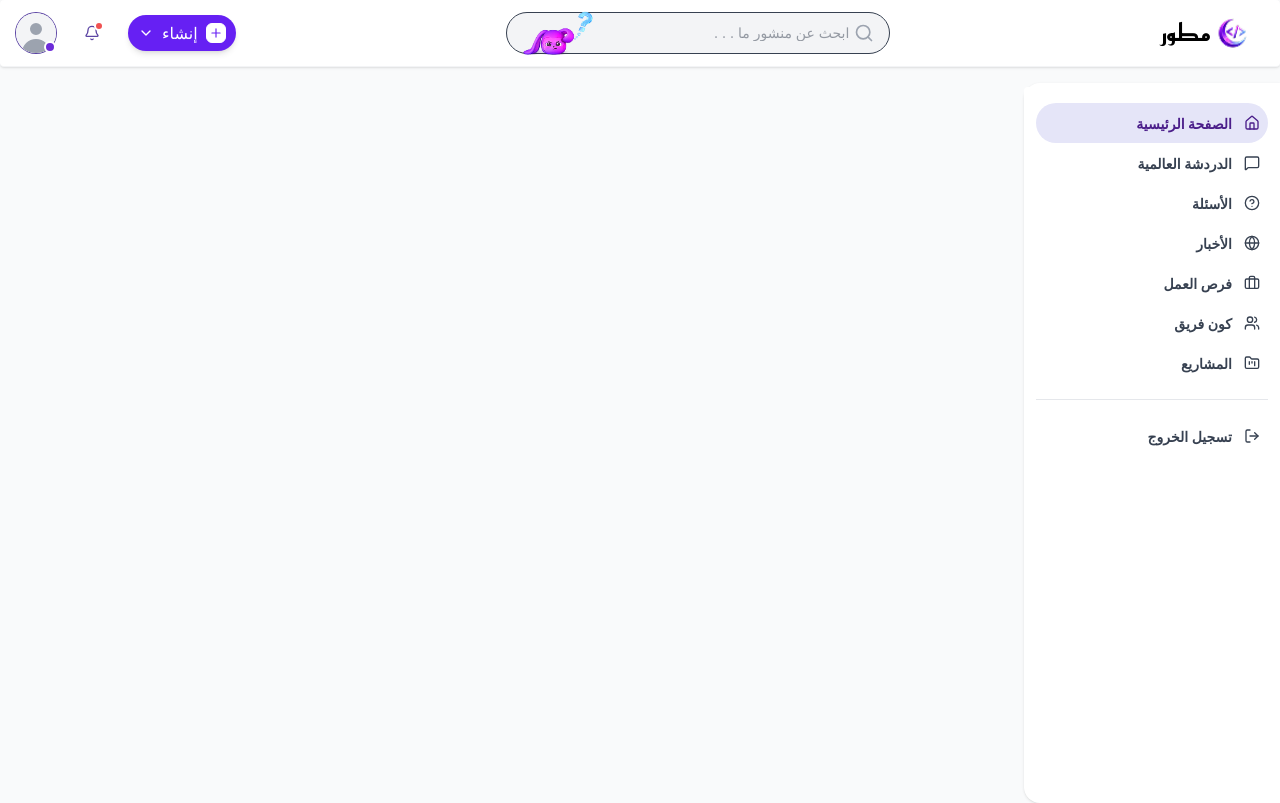
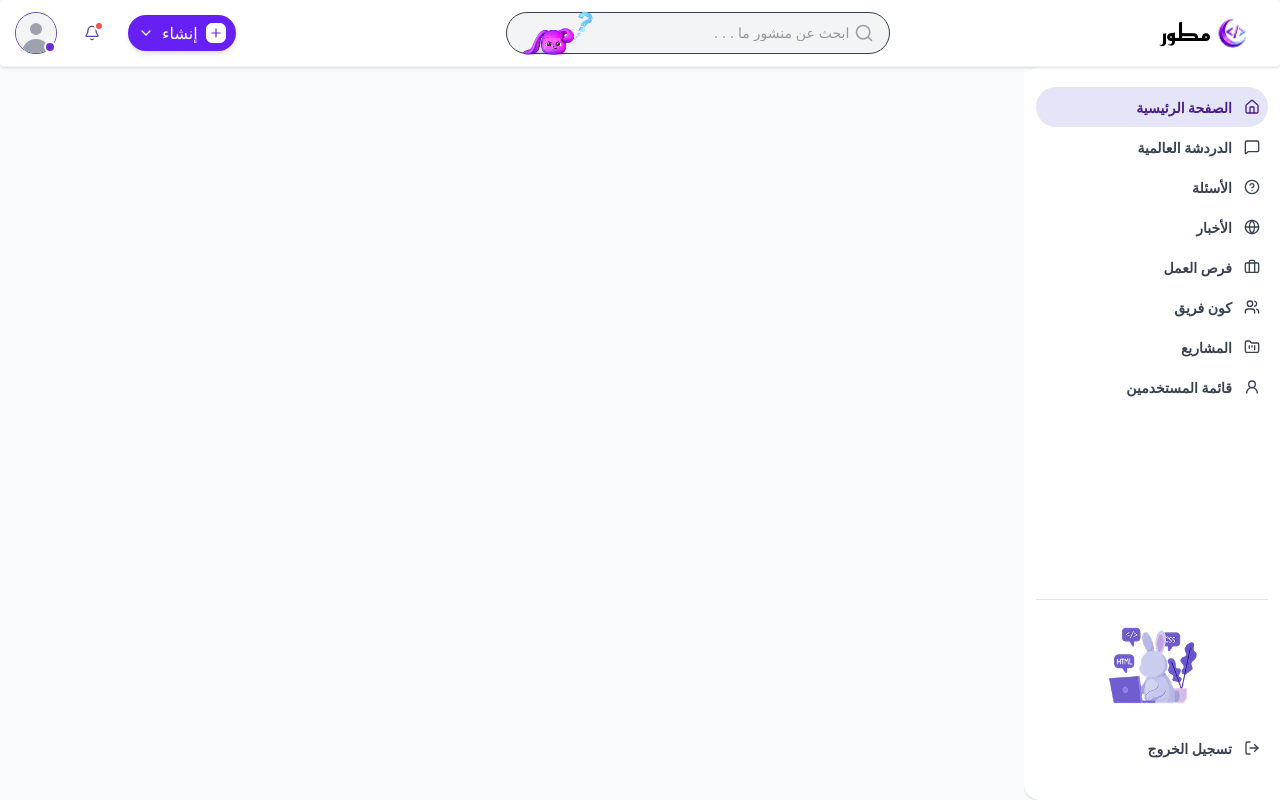
Before and after one commit to FatimaAlajily/motawwir-client, a React (Vite) app: page /dashbord in a window 1280 px wide. Built offline with nearby package versions, Linux system fonts and the light colour scheme.

Commit message:
Fix Sidebar

```diff
--- a/src/pages/Dashbord.tsx
+++ b/src/pages/Dashbord.tsx
@@ -4,23 +4,20 @@ import { SideBar } from "../shared/components/common/SideBar";
 
 const Dashbord = () => {
   return (
-    <div className="min-h-screen bg-gray-50 rtl flex flex-col">
+    <div className="h-screen bg-gray-50 rtl flex flex-col overflow-hidden">
       {/* ---------- NavBar Header --------- */}
-      <header className="top-0 z-20 w-full">
+      <header className="shrink-0 z-20 w-full">
         <NavBar />
       </header>
 
       {/* ---------- SideBar & Content ---------- */}
-      {/* أضفنا w-full أو max-w لمنع التمدد الأفقي */}
-      <div className="flex flex-1 w-full">
-        {/* تم إصلاح الخطأ الإملائي وإغلاق القوس هكذا: h-[calc(100vh-80px)] mt-4 */}
-        <aside className="sticky top-16 h-[calc(100vh-80px)] mt-4 shrink-0">
+      <div className="flex flex-1 w-full overflow-hidden">
+        <aside className="shrink-0 overflow-y-auto">
           <SideBar />
         </aside>
 
         {/* ---------- Main Content --------- */}
         <main className="flex-1 p-6 overflow-y-auto">
-          {/* تم إزالة وسم h1 لأنه يسبب مشاكل في تنسيق الصفحات */}
           <Outlet />
         </main>
       </div>
--- a/src/shared/components/common/SideBar.tsx
+++ b/src/shared/components/common/SideBar.tsx
@@ -15,20 +15,24 @@ import {
   Briefcase,
   Users,
   FolderKanban,
-  // UserCheck,
   LogOut,
+  User2,
 } from "lucide-react";
 
 import SideBarIcons from "../common/SideBarIcons";
+import rabbitSidebar from "../../../assets/images/rabbit-sidebar.png";
 import { Link } from "react-router-dom";
+
 export function SideBar() {
   return (
     <Sidebar
       aria-label="نافذة الاقسام"
-      className="bg-white [&>div]:bg-white [&>div]:border-none rounded-l-2xl h-full pt-1 pb-4 shadow-sm"
+      // ✅ استخدمنا min-h-full بدلاً من h-full لكي يسمح للعناصر بالتمدد وللـ flex بدفع العناصر للأسفل
+      className="bg-white [&>div]:bg-white [&>div]:border-none rounded-l-2xl pt-1 pb-4 shadow-sm min-h-full flex flex-col"
     >
-      <SidebarItems>
-        <SidebarItemGroup className="space-y-1.5 mt-6">
+      <SidebarItems className="flex flex-col flex-1 min-h-full">
+        {/* المجموعة الأولى تأخذ flex-1 لتدفع الباقي للأسفل */}
+        <SidebarItemGroup className="space-y-1.5 mt-6 flex-1">
           <Link to={"/dashbord"}>
             <SidebarItem
               icon={() => (
@@ -117,8 +121,28 @@ export function SideBar() {
               <span className="font-semibold text-sm">المشاريع</span>
             </SidebarItem>
           </Link>
+          <Link to={"/dashbord/posts/users"}>
+            <SidebarItem
+              icon={() => (
+                <SideBarIcons icon={User2} color={"text-[4b1e8a]"} size={16} />
+              )}
+              className="text-gray-700 font-semibold hover:bg-gray-100 rounded-full "
+            >
+              <span className="font-semibold text-sm">قائمة المستخدمين</span>
+            </SidebarItem>
+          </Link>
         </SidebarItemGroup>
-        <SidebarItemGroup>
+
+        {/* المجموعة السفلية تبقى في الأسفل دائماً */}
+        {/* ✅ أضفنا shrink-0 لمنعها من التقلص */}
+        <SidebarItemGroup className="mt-auto shrink-0">
+          <div className="flex justify-center mb-4">
+            <img
+              src={rabbitSidebar}
+              alt="صورة توضيحية"
+              className="h-24 w-24 object-contain"
+            />
+          </div>
           <Link to={"/login"}>
             <SidebarItem
               icon={() => (
```
Also changed, not shown: src/assets/images/rabbit-sidebar.png (added).
